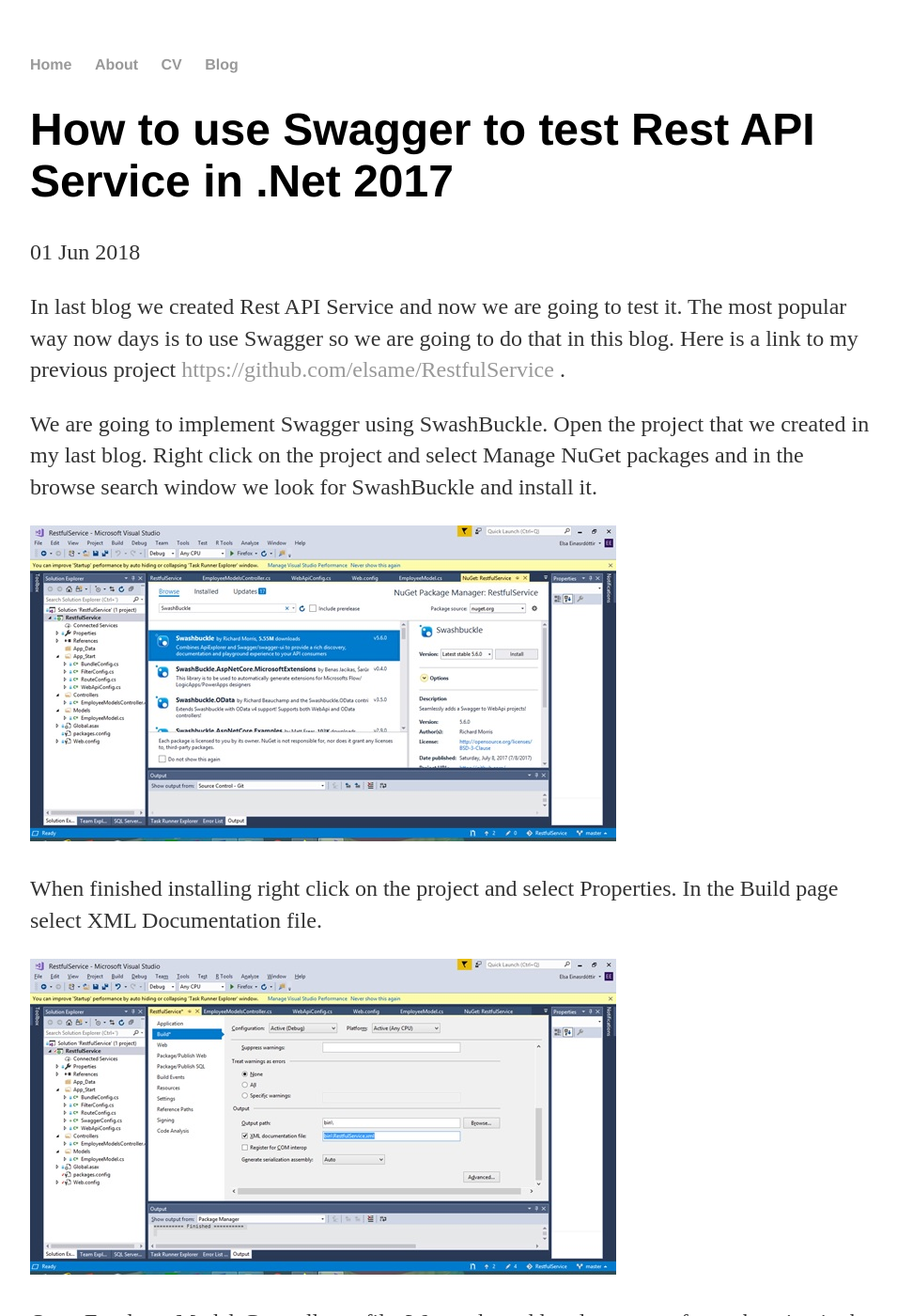
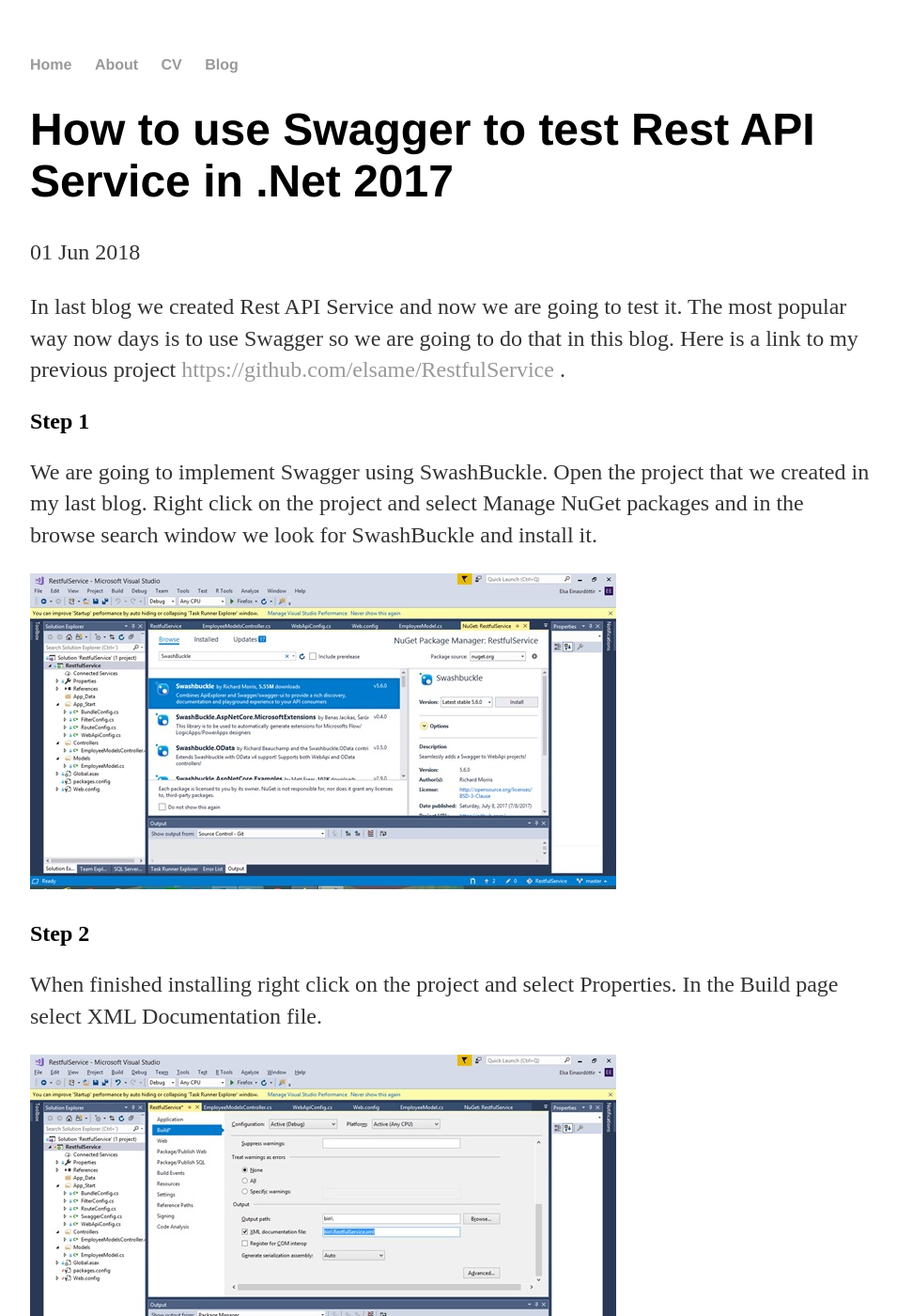
Before and after one commit to elsame/elsame.github.io, a Jekyll site: the page built from _posts/2018-06-01-how-to-use-swagger-to-test-rest-service.md, in a window 1280 px wide and 1400 px high. Shown: the whole window at 94% size, without its empty margins (160-1115 px from the left). Built offline with Jekyll 4.4.1, drawn with Linux system fonts in a browser that asks for light colours.

Commit message:
Update 2018-06-01-how-to-use-swagger-to-test-rest-service.md

````diff
--- a/_posts/2018-06-01-how-to-use-swagger-to-test-rest-service.md
+++ b/_posts/2018-06-01-how-to-use-swagger-to-test-rest-service.md
@@ -6,14 +6,20 @@
 
 In last blog we created Rest API Service and now we are going to test it. The most popular way now days is to use Swagger so we are going to do that in this blog. Here is a link to my previous project <https://github.com/elsame/RestfulService> .
 
+## Step 1 ##
+
 We are going to implement Swagger using SwashBuckle. Open the project that we created in my last blog. Right click on the project and select Manage NuGet packages and in the browse search window we look for SwashBuckle and install it.
 
 ![My helpful screenshot]({{ "/assets/article2_pic1.jpg" | absolute_url }})
+
+## Step 2 ##
 
 When finished installing right click on the project and select Properties.
 In the Build page select XML Documentation file.
 
 ![My helpful screenshot]({{ "/assets/article2_pic2.jpg" | absolute_url }})
+
+## Step 3 ##
 
 Open EmployeeModelsController.cs file.
 We need to add xml comment for each action in the class. So the code should look like this:
@@ -117,6 +123,8 @@
 c.IncludeXmlComments(GetXmlCommentsPath());
 ```
 
+## Step 4 ##
+
 Now run the application. My application runs at http://localhost:52651 so I add /Swagger/ui/index to the url and then I can select EmployeeModels and it looks like this (http://localhost:52651/Swagger/ui/index):
 
 ![My helpful screenshot]({{ "/assets/article2_pic3.jpg" | absolute_url }})
````
